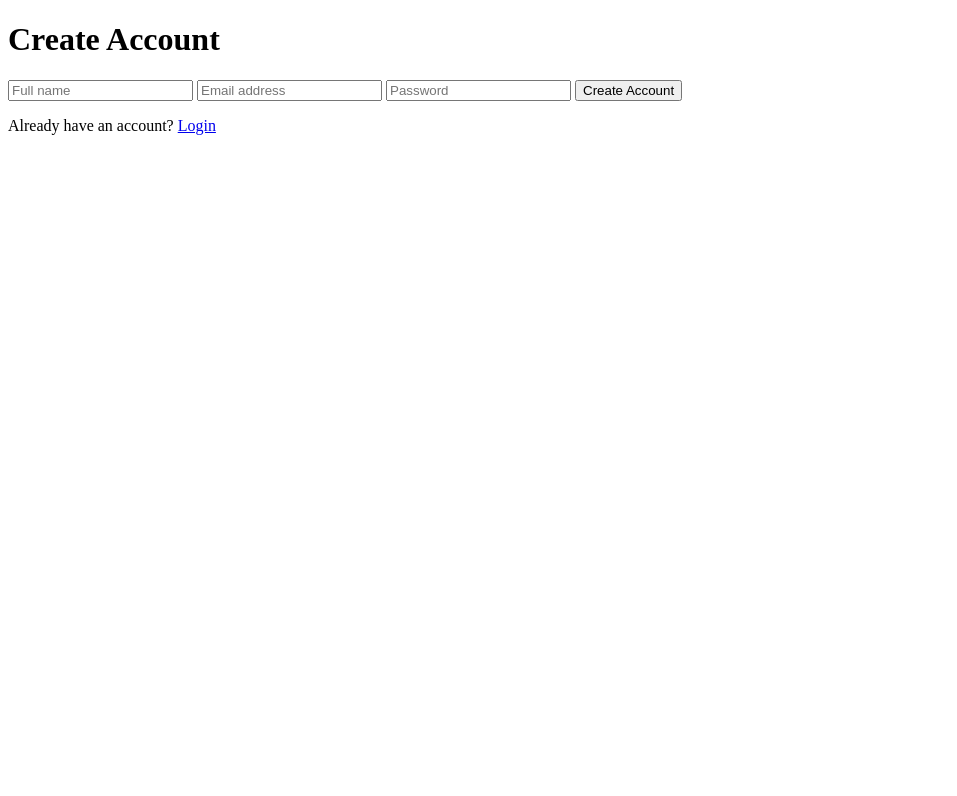
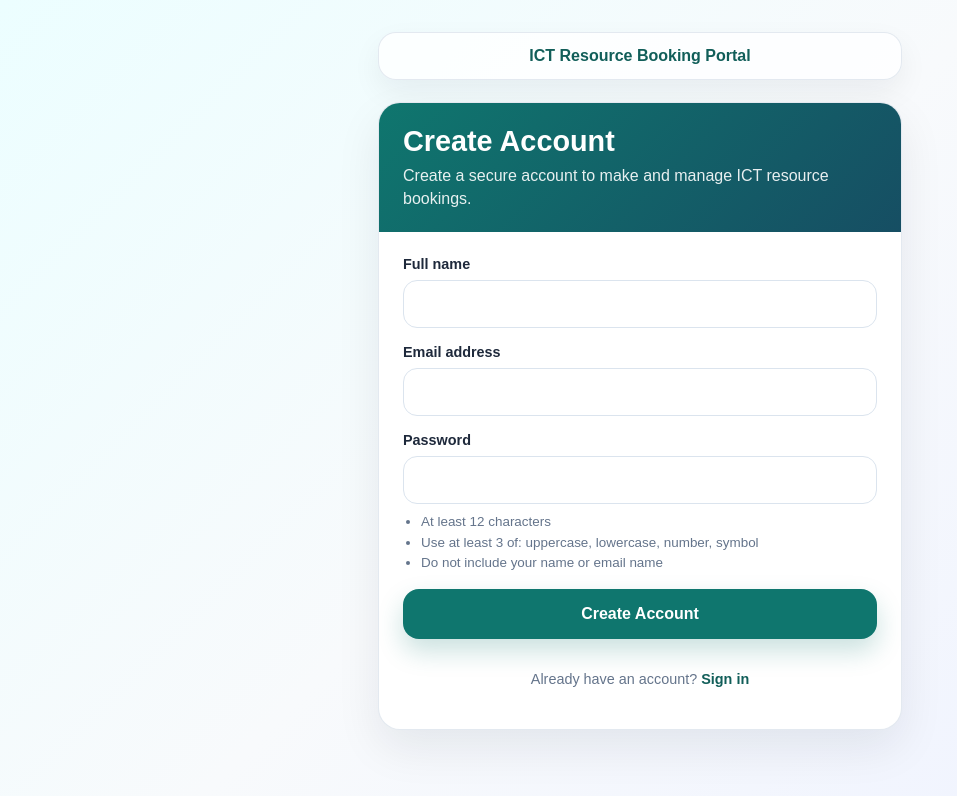
Before and after one commit to leekahwing-creator/wgps-res-booking, a website: page register.html in a window 1280 px wide. Shown: the whole page, without its empty margins (0-957 px from the left). Drawn offline with Linux system fonts and the light colour scheme.

Commit message:
Update register.html

```diff
--- a/register.html
+++ b/register.html
@@ -3,24 +3,221 @@
 <head>
   <meta charset="UTF-8" />
   <meta name="viewport" content="width=device-width, initial-scale=1.0" />
-  <title>Create Account</title>
+  <title>Create Account | ICT Resource Booking Portal</title>
+  <style>
+    :root {
+      --primary: #0f766e;
+      --primary-dark: #115e59;
+      --primary-light: #ccfbf1;
+      --text: #0f172a;
+      --muted: #64748b;
+      --border: #dbe4ee;
+      --danger: #dc2626;
+      --success: #166534;
+      --shadow: 0 18px 45px rgba(15, 23, 42, 0.08);
+      --radius: 22px;
+    }
+
+    * { box-sizing: border-box; }
+
+    body {
+      margin: 0;
+      font-family: Arial, Helvetica, sans-serif;
+      background: linear-gradient(135deg, #ecfeff 0%, #f8fafc 48%, #eef2ff 100%);
+      color: var(--text);
+      min-height: 100vh;
+    }
+
+    .page {
+      width: min(560px, 100%);
+      margin: 0 auto;
+      padding: 32px 18px;
+    }
+
+    .portal-nav {
+      margin-bottom: 22px;
+      padding: 14px 16px;
+      border-radius: 18px;
+      background: rgba(255, 255, 255, 0.78);
+      border: 1px solid rgba(226, 232, 240, 0.95);
+      box-shadow: 0 12px 30px rgba(15, 23, 42, 0.06);
+      font-weight: 900;
+      color: var(--primary-dark);
+      text-align: center;
+    }
+
+    .card {
+      background: #ffffff;
+      border-radius: var(--radius);
+      box-shadow: var(--shadow);
+      border: 1px solid rgba(226, 232, 240, 0.95);
+      overflow: hidden;
+    }
+
+    .card-header {
+      padding: 22px 24px;
+      background: linear-gradient(135deg, var(--primary), #164e63);
+      color: #ffffff;
+    }
+
+    .card-header h1 {
+      margin: 0 0 6px;
+      font-size: 1.8rem;
+    }
+
+    .card-header p {
+      margin: 0;
+      opacity: 0.9;
+      line-height: 1.45;
+    }
+
+    form {
+      padding: 24px;
+      display: grid;
+      gap: 16px;
+    }
+
+    .field {
+      display: grid;
+      gap: 8px;
+    }
+
+    label {
+      font-size: 0.9rem;
+      font-weight: 800;
+      color: #1e293b;
+    }
+
+    input {
+      width: 100%;
+      min-height: 48px;
+      border: 1px solid var(--border);
+      border-radius: 14px;
+      padding: 11px 13px;
+      font-size: 1rem;
+      outline: none;
+    }
+
+    input:focus {
+      border-color: var(--primary);
+      box-shadow: 0 0 0 4px rgba(15, 118, 110, 0.14);
+    }
+
+    .btn {
+      border: 0;
+      min-height: 50px;
+      border-radius: 16px;
+      font-weight: 900;
+      font-size: 1rem;
+      cursor: pointer;
+      background: var(--primary);
+      color: #ffffff;
+      box-shadow: 0 12px 26px rgba(15, 118, 110, 0.22);
+    }
+
+    .btn:hover {
+      background: var(--primary-dark);
+    }
+
+    .message {
+      display: none;
+      padding: 13px 14px;
+      border-radius: 14px;
+      font-weight: 700;
+      font-size: 0.92rem;
+    }
+
+    .message.error {
+      display: block;
+      background: #fee2e2;
+      color: var(--danger);
+    }
+
+    .message.success {
+      display: block;
+      background: #dcfce7;
+      color: var(--success);
+    }
+
+    .password-rules {
+      margin: 0;
+      padding-left: 18px;
+      color: var(--muted);
+      font-size: 0.84rem;
+      line-height: 1.5;
+    }
+
+    .helper {
+      color: var(--muted);
+      font-size: 0.9rem;
+      line-height: 1.45;
+      text-align: center;
+    }
+
+    .helper a {
+      color: var(--primary-dark);
+      font-weight: 900;
+      text-decoration: none;
+    }
+  </style>
 </head>
 <body>
-  <h1>Create Account</h1>
+  <main class="page">
+    <div class="portal-nav">ICT Resource Booking Portal</div>
 
-  <form id="registerForm">
-    <input id="name" placeholder="Full name" required />
-    <input id="email" type="email" placeholder="Email address" required />
-    <input id="password" type="password" placeholder="Password" required />
-    <button type="submit">Create Account</button>
-  </form>
+    <section class="card">
+      <div class="card-header">
+        <h1>Create Account</h1>
+        <p>Create a secure account to make and manage ICT resource bookings.</p>
+      </div>
 
-  <p id="message"></p>
-  <p>Already have an account? <a href="login.html">Login</a></p>
+      <form id="registerForm">
+        <div id="message" class="message"></div>
+
+        <div class="field">
+          <label for="name">Full name</label>
+          <input id="name" type="text" autocomplete="name" required />
+        </div>
+
+        <div class="field">
+          <label for="email">Email address</label>
+          <input id="email" type="email" autocomplete="email" required />
+        </div>
+
+        <div class="field">
+          <label for="password">Password</label>
+          <input id="password" type="password" autocomplete="new-password" required />
+          <ul class="password-rules">
+            <li>At least 12 characters</li>
+            <li>Use at least 3 of: uppercase, lowercase, number, symbol</li>
+            <li>Do not include your name or email name</li>
+          </ul>
+        </div>
+
+        <button class="btn" type="submit">Create Account</button>
+
+        <p class="helper">
+          Already have an account?
+          <a href="login.html">Sign in</a>
+        </p>
+      </form>
+    </section>
+  </main>
 
   <script>
-    document.getElementById("registerForm").addEventListener("submit", async event => {
+    const registerForm = document.getElementById("registerForm");
+    const message = document.getElementById("message");
+
+    function showMessage(type, text) {
+      message.className = `message ${type}`;
+      message.textContent = text;
+    }
+
+    registerForm.addEventListener("submit", async event => {
       event.preventDefault();
+
+      message.className = "message";
+      message.textContent = "";
 
       const response = await fetch("/api/auth/register", {
         method: "POST",
@@ -35,14 +232,13 @@
       const result = await response.json();
 
       if (result.success) {
-        document.getElementById("message").textContent =
-          "Account created successfully. Please log in.";
+        showMessage("success", "Account created successfully. Please log in.");
 
         setTimeout(() => {
           window.location.href = "login.html";
         }, 1200);
       } else {
-        document.getElementById("message").textContent = result.message;
+        showMessage("error", result.message || "Unable to create account.");
       }
     });
   </script>
```
